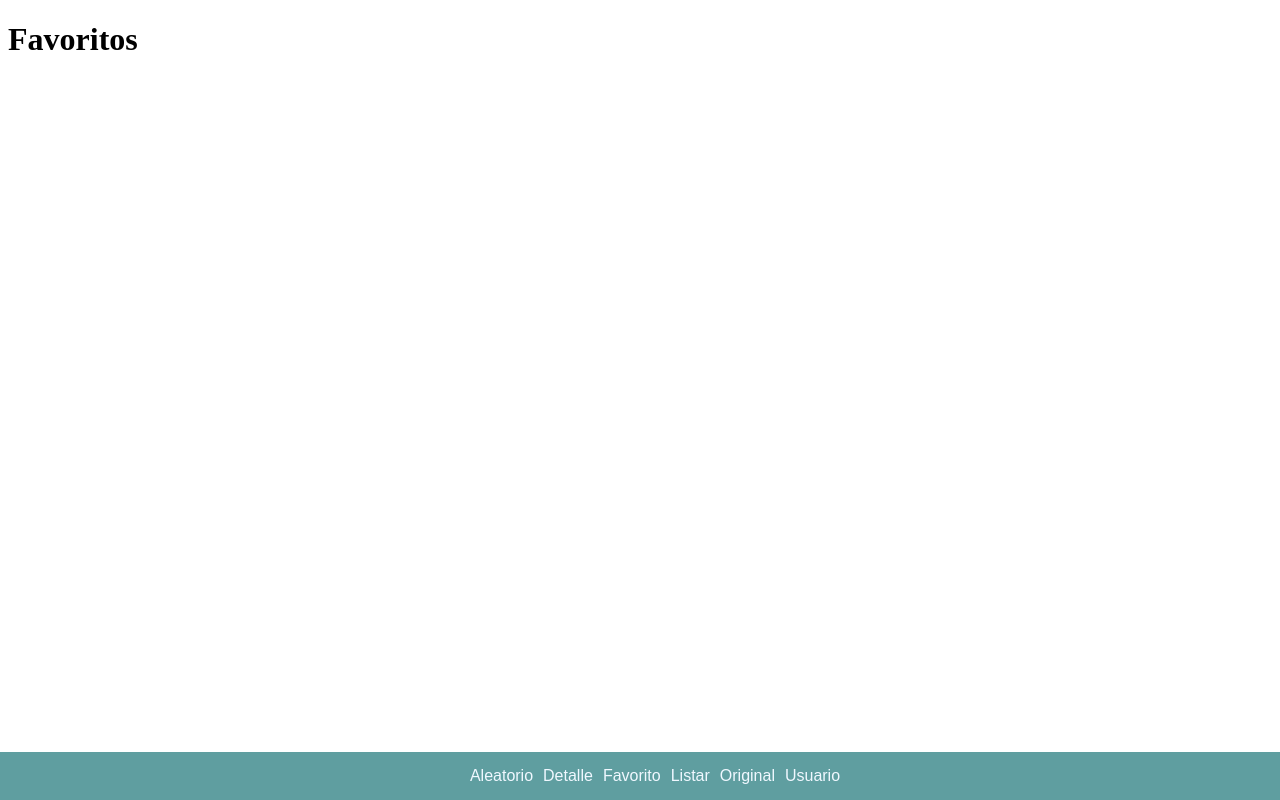
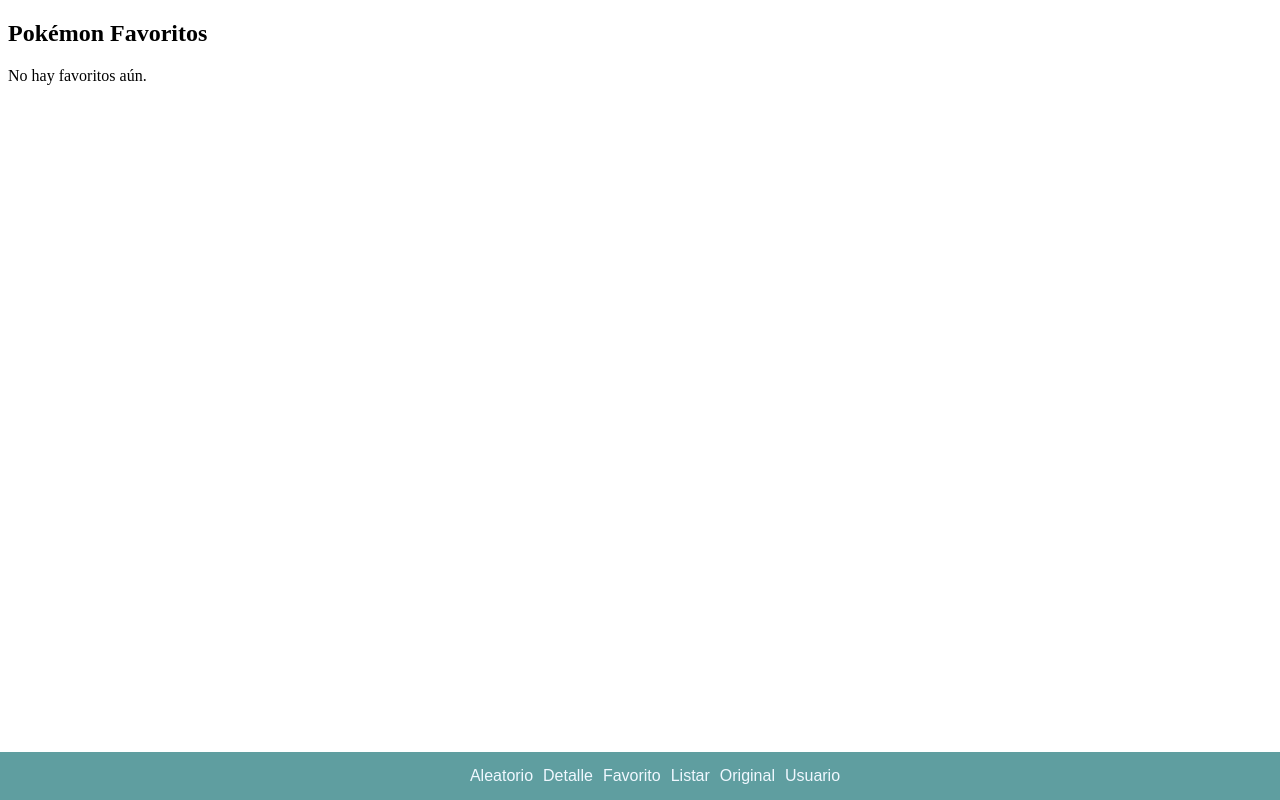
Before and after one commit to alzate25/pokemon, a React (Vite) app: page /favoritos in a window 1280 px wide. Built offline with nearby package versions, Linux system fonts and the light colour scheme.

Commit message:
Version 5

```diff
--- a/src/components/favoritos/index.jsx
+++ b/src/components/favoritos/index.jsx
@@ -1,12 +1,52 @@
 import './style.css'
 
+import { useEffect, useState } from 'react';
+import { useNavigate } from 'react-router-dom';
+
 function Favoritos() {
+  const [favoritos, setFavoritos] = useState([]);
+  const navigate = useNavigate();
+
+  useEffect(() => {
+    const almacenados = localStorage.getItem("favoritosPokemon");
+    if (almacenados) {
+      setFavoritos(JSON.parse(almacenados));
+    }
+  }, []);
 
   return (
-    <>
-      <h1>Favoritos</h1>
-    </>
-  )
+    <section className="c-lista">
+      <h2>Pokémon Favoritos</h2>
+      {favoritos.length === 0 ? (
+        <p>No hay favoritos aún.</p>
+      ) : (
+        favoritos.map((pokemon, index) => {
+          const id = pokemon.url.split("/")[6];
+          return (
+            <div
+              className="c-lista-pokemon"
+              key={index}
+              onClick={() => navigate(`/detalle/${pokemon.name}`)}
+            >
+              <p>{id}</p>
+              <img
+                src={`https://raw.githubusercontent.com/PokeAPI/sprites/master/sprites/pokemon/other/official-artwork/${id}.png`}
+                alt={pokemon.name}
+                width="200"
+                height="200"
+              />
+              <p>{pokemon.name}</p>
+            </div>
+          );
+        })
+      )}
+    </section>
+  );
 }
 
-export default Favoritos
+export default Favoritos;
+// Este componente muestra los Pokémon favoritos del usuario.
+// Utiliza el localStorage para almacenar y recuperar los Pokémon favoritos.
+// Al hacer clic en un Pokémon, redirige a la página de detalles del Pokémon seleccionado.
+// Se utiliza el hook useEffect para cargar los favoritos al montar el componente.
+// Se utiliza el hook useState para manejar el estado de los favoritos.
--- a/src/components/listar/index.jsx
+++ b/src/components/listar/index.jsx
@@ -6,6 +6,10 @@
   const [data, setData] = useState([]); // Estado para almacenar los datos de Pokémon
   const [busqueda, setBusqueda] = useState(''); // Estado para almacenar la búsqueda
   const [tipoSeleccionado, setTipoSeleccionado] = useState('All'); // Estado para el tipo de Pokémon
+  const [favoritos, setFavoritos] = useState(() => {
+    const guardados = localStorage.getItem("favoritosPokemon");
+    return guardados ? JSON.parse(guardados) : [];
+  }); // Estado para almacenar los Pokémon favoritos
   const navigate = useNavigate(); // Hook para la navegación
 
 
@@ -35,6 +39,18 @@
 
   const handleTipoChange = (tipo) => {
     setTipoSeleccionado(tipo);
+  };
+  // Función para agregar un Pokémon a favoritos
+  // Verifica si el Pokémon ya está en favoritos antes de agregarlo
+  // Si no está, lo agrega y actualiza el localStorage
+  // Si ya está, no hace nada
+  const agregarAFavoritos = (pokemon) => {
+    const existe = favoritos.some(fav => fav.name === pokemon.name);
+    if (!existe) {
+      const nuevos = [...favoritos, pokemon];
+      setFavoritos(nuevos);
+      localStorage.setItem("favoritosPokemon", JSON.stringify(nuevos));
+    }
   };
 
   let resultados = data;
@@ -78,6 +94,12 @@
               loading='lazy'
             />
             <p>{pokemon.name}</p>
+            <button onClick={(e) => {
+                e.stopPropagation(); // evita que navegue al detalle
+                agregarAFavoritos(pokemon);
+              }}>
+                ⭐ Agregar a Favoritos
+              </button>
           </div>
         ))}
       </section>
```
